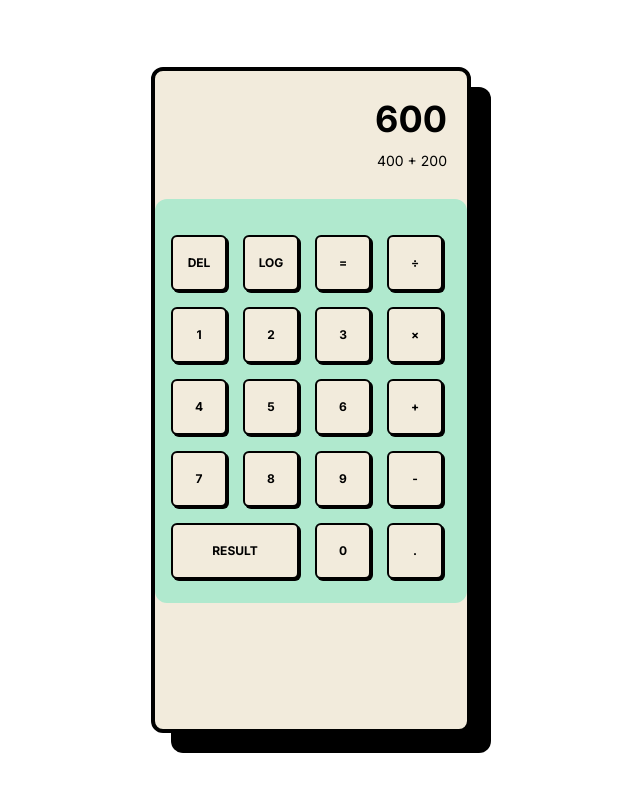
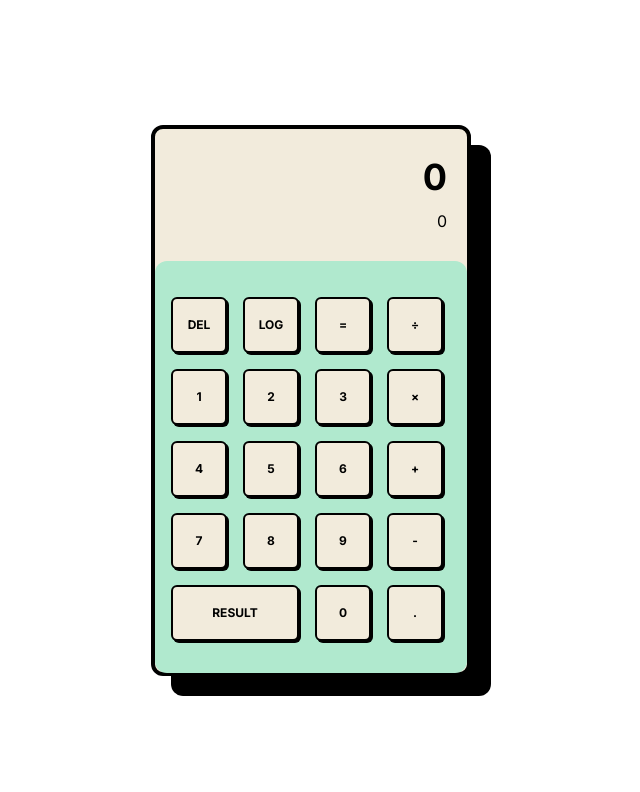
Before and after one commit to AneeqaKhan/Calculator, a Next.js app: page / in a window 1280 px wide. Shown: the top 792 px of the page, without its empty margins (329-969 px from the left). Built offline with nearby package versions, Linux system fonts and the light colour scheme.

Commit message:
Add calculator functions

```diff
--- a/src/app/page.js
+++ b/src/app/page.js
@@ -82,26 +82,50 @@ export default function Home() {
       title: ".",
     },
   ]);
+  const [input, setInput] = useState(0);
+  const [result, setResult] = useState(0);
+
+  const handleInputClick = (item) => {
+    if(item.title !== "DEL" || item.title !== "LOG" !== item.title !== "=" || item.title !== "RESULT") {
+      setInput((prevInput) => prevInput + item.title);
+    } else if(item.title === "DEL"){
+      setInput('');
+      setResult('Error');
+    }
+  }
+
+  const handleCalculate = () => {
+    try {
+      setResult(eval(expression).toString());
+    } catch (error) {
+      setResult('Error');
+    }
+  }
+
   return (
     <main className="h-screen flex items-center justify-center">
-      <div className="h-5/6 w-80 bg-yellowish rounded-xl border-4 border-black shadow-[20px_20px_0px_0px_#000000]">
+      <div className="h-[551px] w-80 bg-yellowish rounded-xl border-4 border-black shadow-[20px_20px_0px_0px_#000000]">
         <div className="text-right px-5 py-7">
-          <p className="text-4xl font-bold">600</p>
-          <p className="text-sm pt-3">400 + 200</p>
+          <p className="text-4xl font-bold">{result}</p>
+          <p className="text-md pt-3">{input}</p>
         </div>
-        <div className="bg-seaGreen h-auto rounded-xl pt-5 pl-4 pb-6">
+        <div className="bg-seaGreen h-auto rounded-xl pt-5 pl-4 pb-8">
           {keys.map((item) => {
            return item.title !== "RESULT" ?
              (
               <button
                 key={item.id}
-                className="mr-4 mt-4 h-14 w-14 bg-yellowish border-2 rounded-md border-black text-xs font-bold shadow-[2px_2px_0px_0px_#000000]"
+                onClick={() => handleInputClick(item)}
+                className="mr-4 mt-4 h-14 w-14 bg-yellowish border-2 rounded-md border-black text-xs font-bold shadow-[2px_2px_0px_0px_#000000] hover:bg-mint"
               >
                 {item.title}
+
               </button>
+
             ) : (
               <button
                 key={item.id}
+                onClick={() => handleCalculate()}
                 className="mr-4 mt-4 h-14 w-32 bg-yellowish border-2 rounded-md border-black text-xs font-bold shadow-[2px_2px_0px_0px_#000000]"
               >
                 {item.title}
```
